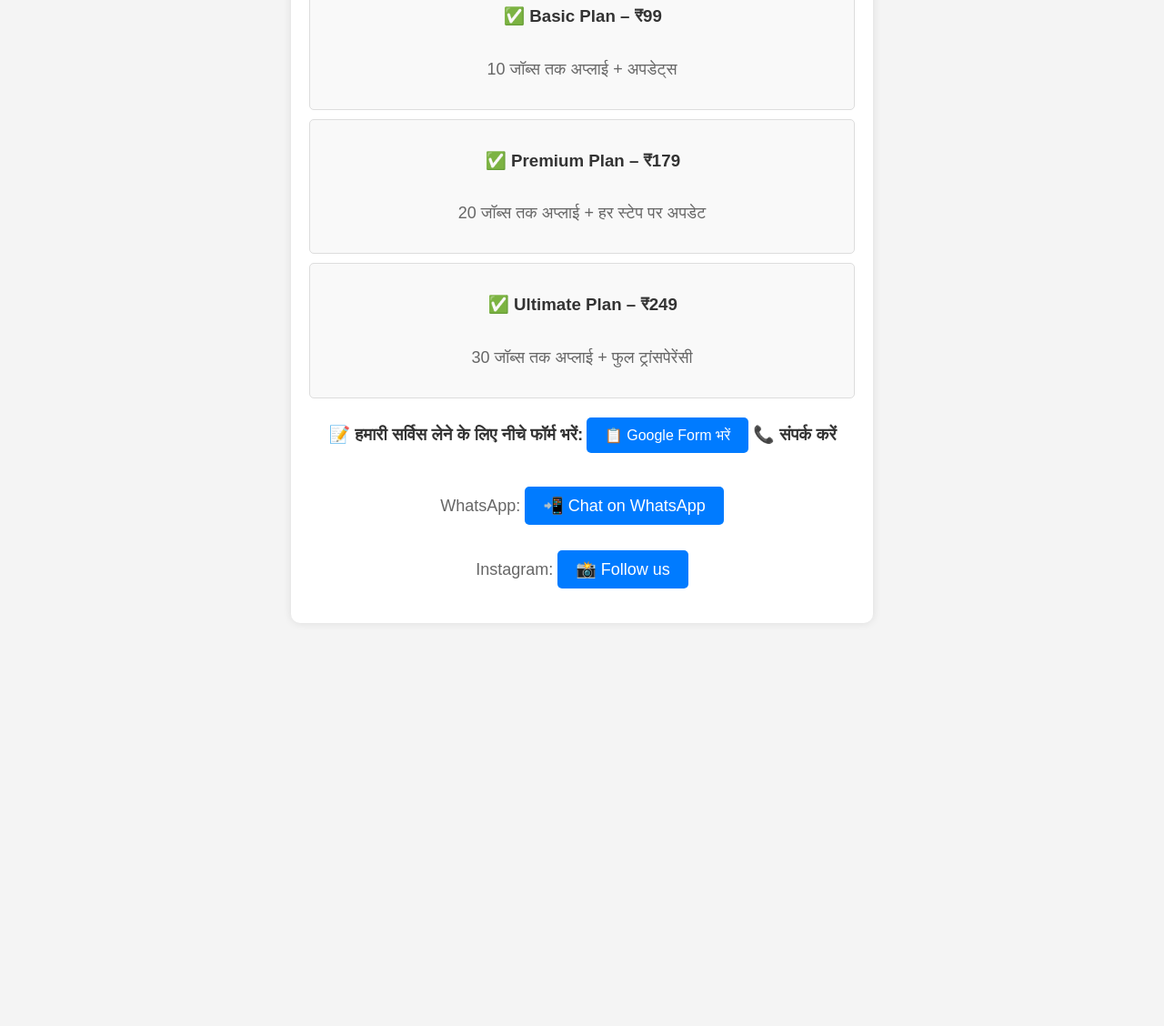
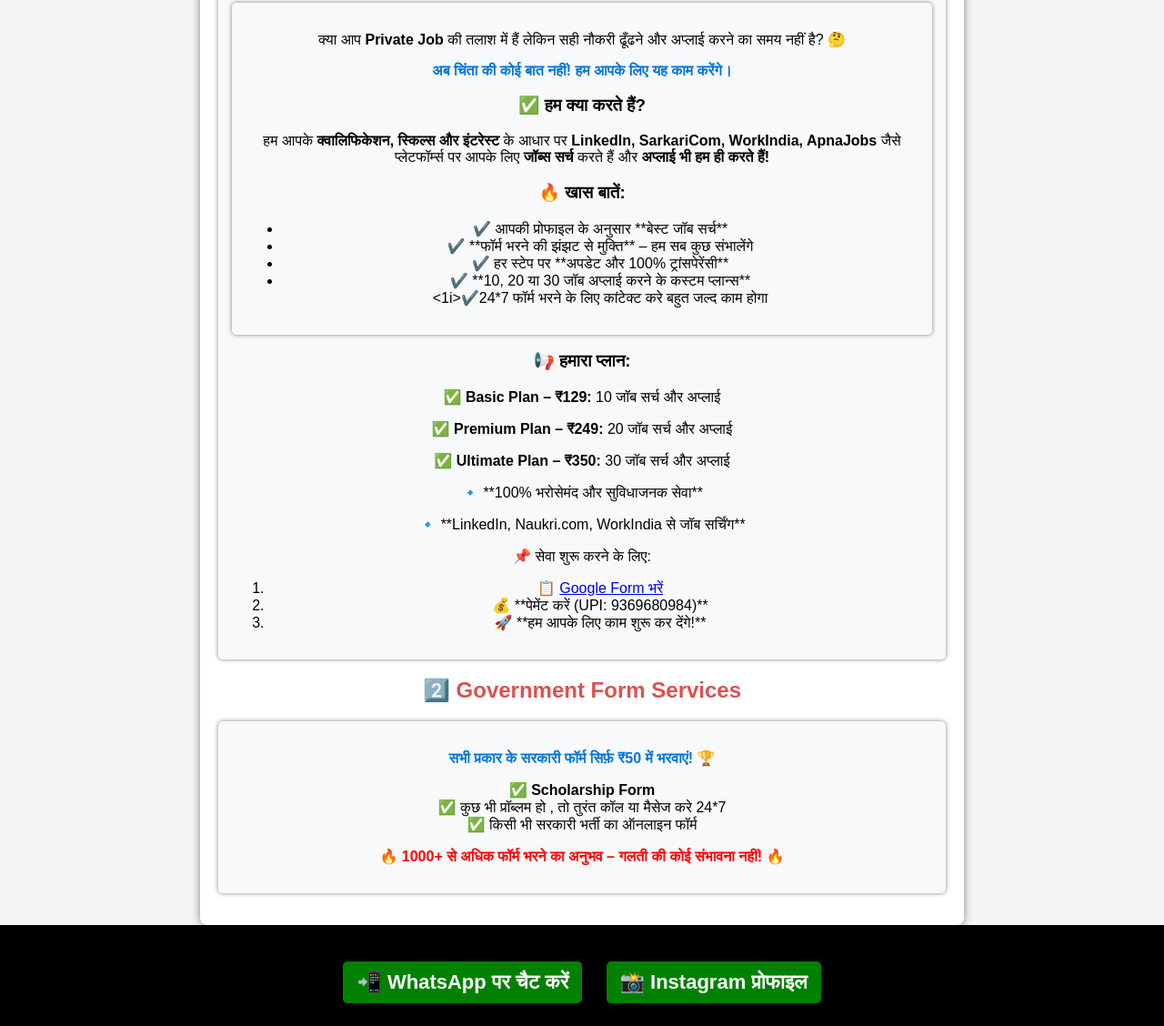
Before and after one commit to Targetdigitalhelp01/Target-Digital-Help, a plain HTML site: page index.html in a window 1280 px wide. Shown: the part 408-1536 px from the top of the page at 91% size. Before the commit the page ends 1113 px from the top, so only its background shows below. Drawn offline with Linux system fonts and the light colour scheme.

Commit message:
Update index.html

```diff
--- a/index.html
+++ b/index.html
@@ -7,99 +7,135 @@
     <style>
         body {
             font-family: Arial, sans-serif;
-            background-color: #f4f4f4;
             margin: 0;
             padding: 0;
+            background-color: #f4f4f4;
             text-align: center;
         }
+        header, footer {
+            background-color: black;
+            color: #ffcc00;
+            padding: 15px;
+            font-size: 22px;
+            font-weight: bold;
+        }
+        .contact {
+            font-size: 18px;
+            margin-top: 5px;
+        }
         .container {
-            max-width: 600px;
+            width: 90%;
+            max-width: 800px;
+            margin: auto;
             background: white;
-            margin: 20px auto;
             padding: 20px;
-            border-radius: 10px;
-            box-shadow: 0px 0px 10px rgba(0, 0, 0, 0.1);
+            border-radius: 8px;
+            box-shadow: 0px 0px 10px gray;
+            margin-top: 20px;
         }
-
-        /* ✨ हिलने वाला इफेक्ट */
-        .animate {
+        h2 {
+            color: #d9534f;
+        }
+        .box {
+            background: #f8f9fa;
+            padding: 15px;
+            border-radius: 5px;
+            margin-bottom: 15px;
+            box-shadow: 0 0 5px gray;
+        }
+        .highlight {
+            color: #0275d8;
+            font-weight: bold;
+        }
+        .important {
+            font-weight: bold;
+            color: red;
+            animation: blink 1s infinite;
+        }
+        @keyframes blink {
+            50% { opacity: 0; }
+        }
+        .links {
+            margin-top: 15px;
+        }
+        .links a {
             display: inline-block;
-            animation: shake 1.5s infinite;
-        }
-
-        @keyframes shake {
-            0% { transform: translateX(0px); }
-            25% { transform: translateX(-5px); }
-            50% { transform: translateX(5px); }
-            75% { transform: translateX(-5px); }
-            100% { transform: translateX(0px); }
-        }
-
-        h1, h2, h3 {
-            color: #333;
-        }
-
-        p {
-            font-size: 18px;
-            color: #666;
-        }
-
-        .btn {
-            display: inline-block;
-            padding: 10px 20px;
-            background: #007BFF;
+            margin: 10px;
+            padding: 10px 15px;
+            background: green;
             color: white;
             text-decoration: none;
             border-radius: 5px;
-            margin-top: 10px;
-        }
-
-        .btn:hover {
-            background: #0056b3;
-        }
-
-        .plan {
-            border: 1px solid #ddd;
-            padding: 15px;
-            margin: 10px 0;
-            border-radius: 5px;
-            background: #f9f9f9;
         }
     </style>
 </head>
 <body>
 
+    <header>
+        Target Digital Help <br>
+        📞 9369680984 | 📸 Insta: target_zone_01
+    </header>
+
     <div class="container">
-        <h1 class="animate">🚀 Target Digital Help में आपका स्वागत है!</h1>
-        <p>हम आपकी नौकरी की तलाश को आसान बना रहे हैं।</p>
+        <h2>1️⃣ Private Job Form Services</h2>
+        <div class="box">
+            <p><span class="highlight">हम आपके लिए LinkedIn, SarkariCom, WorkIndia जैसे प्लेटफार्म पर जॉब्स सर्च और अप्लाई करते हैं।</span></p>
+            <h2>🎯 <p class="important">🔥 Target Digital Help 🔥</p>🎯</h2>
+<div class="box">
+    <p>क्या आप <strong>Private Job</strong> की तलाश में हैं लेकिन सही नौकरी ढूँढने और अप्लाई करने का समय नहीं है? 🤔</p>
+    <p><span class="highlight">अब चिंता की कोई बात नहीं! हम आपके लिए यह काम करेंगे।</span></p>
 
-        <h2 class="animate">📢 Personalized Job Application Service</h2>
-        <p>हम आपके लिए एक नया ईमेल अकाउंट बनाएंगे और जॉब्स के लिए अप्लाई करेंगे।</p>
+    <h3>✅ हम क्या करते हैं?</h3>
+    <p>हम आपके <strong>क्वालिफिकेशन, स्किल्स और इंटरेस्ट</strong> के आधार पर <strong>LinkedIn, SarkariCom, WorkIndia, ApnaJobs</strong> जैसे प्लेटफॉर्म्स पर आपके लिए <strong>जॉब्स सर्च</strong> करते हैं और <strong>अप्लाई भी हम ही करते हैं!</strong></p>
 
-        <h2 class="animate">💼 Job Form Filling Plans</h2>
-
-        <div class="plan">
-            <h3 class="animate">✅ Basic Plan – ₹99</h3>
-            <p>10 जॉब्स तक अप्लाई + अपडेट्स</p>
+    <h3>🔥 खास बातें:</h3>
+    <ul>
+        <li>✔️ आपकी प्रोफाइल के अनुसार **बेस्ट जॉब सर्च**</li>
+        <li>✔️ **फॉर्म भरने की झंझट से मुक्ति** – हम सब कुछ संभालेंगे</li>
+        <li>✔️ हर स्टेप पर **अपडेट और 100% ट्रांसपेरेंसी**</li>
+        <li>✔️ **10, 20 या 30 जॉब अप्लाई करने के कस्टम प्लान्स**</li>
+        <1i>✔️24*7 फॉर्म भरने के लिए कांटेक्ट करे बहुत जल्द काम होगा </1i>
+    </ul>
+</div>
+            <h3>📢 हमारा प्लान:</h3>
+            <p><strong>✅ Basic Plan – ₹129:</strong> 10 जॉब सर्च और अप्लाई</p>
+            <p><strong>✅ Premium Plan – ₹249:</strong> 20 जॉब सर्च और अप्लाई</p>
+            <p><strong>✅ Ultimate Plan – ₹350:</strong> 30 जॉब सर्च और अप्लाई</p>
+            <p>🔹 **100% भरोसेमंद और सुविधाजनक सेवा**</p>
+            <p>🔹 **LinkedIn, Naukri.com, WorkIndia से जॉब सर्चिंग**</p>
+            <p>📌 सेवा शुरू करने के लिए:</p>
+            <ol>
+                <li>📋 <a href="https://forms.gle/4ftQ87YXafjxrszS6" target="_blank">Google Form भरें</a></li>
+                <li>💰 **पेमेंट करें (UPI: 9369680984)**</li>
+                <li>🚀 **हम आपके लिए काम शुरू कर देंगे!**</li>
+            </ol>
         </div>
 
-        <div class="plan">
-            <h3 class="animate">✅ Premium Plan – ₹179</h3>
-            <p>20 जॉब्स तक अप्लाई + हर स्टेप पर अपडेट</p>
+        <h2>2️⃣ Government Form Services</h2>
+        <div class="box">
+            <p><span class="highlight">सभी प्रकार के सरकारी फॉर्म सिर्फ़ ₹50 में भरवाएं! 🏆</span></p>
+            <p><strong>✅ Scholarship Form</strong> <br>
+               ✅ कुछ भी प्रॉब्लम हो , तो तुरंत कॉल या मैसेज करे 24*7 <br>
+               ✅ किसी भी सरकारी भर्ती का ऑनलाइन फॉर्म</p>
+            <p class="important">🔥 1000+ से अधिक फॉर्म भरने का अनुभव – गलती की कोई संभावना नहीं! 🔥</p>
         </div>
+    </div>
 
-        <div class="plan">
-            <h3 class="animate">✅ Ultimate Plan – ₹249</h3>
-            <p>30 जॉब्स तक अप्लाई + फुल ट्रांसपेरेंसी</p>
+    <footer>
+        <div class="links">
+            <a href="https://wa.me/919369680984" target="_blank">📲 WhatsApp पर चैट करें</a>
+            <a href="https://www.instagram.com/target_zone_01" target="_blank">📸 Instagram प्रोफाइल</a>
         </div>
+    </footer>
 
-        <h3 class="animate">📝 हमारी सर्विस लेने के लिए नीचे फॉर्म भरें:</h3>
-        <a href="https://forms.gle/4ftQ87YXafjxrszS6" class="btn" target="_blank">📋 Google Form भरें</a>
-
-        <h3 class="animate">📞 संपर्क करें</h3>
-        <p>WhatsApp: <a href="https://wa.me/9369680984" class="btn">📲 Chat on WhatsApp</a></p>
-        <p>Instagram: <a href="https://www.instagram.com/target_zone_01" class="btn" target="_blank">📸 Follow us</a></p>
-    </div>
+    <!-- Google Analytics Code -->
+    <script async src="https://www.googletagmanager.com/gtag/js?id=G-SX78Y1V36Q"></script>
+    <script>
+        window.dataLayer = window.dataLayer || [];
+        function gtag(){dataLayer.push(arguments);}
+        gtag('js', new Date());
+        gtag('config', 'G-SX78Y1V36Q');
+    </script>
 
 </body>
 </html>
```
